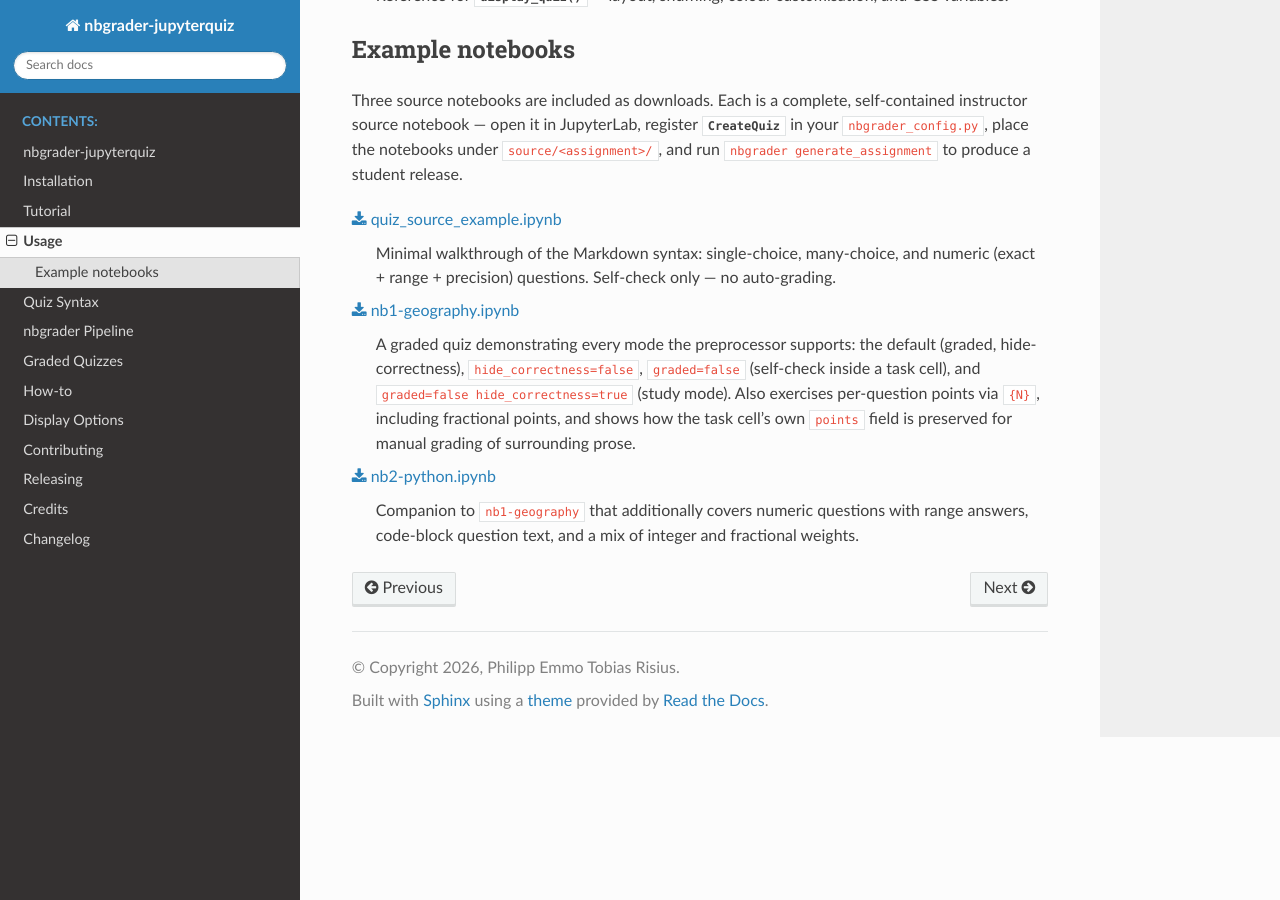
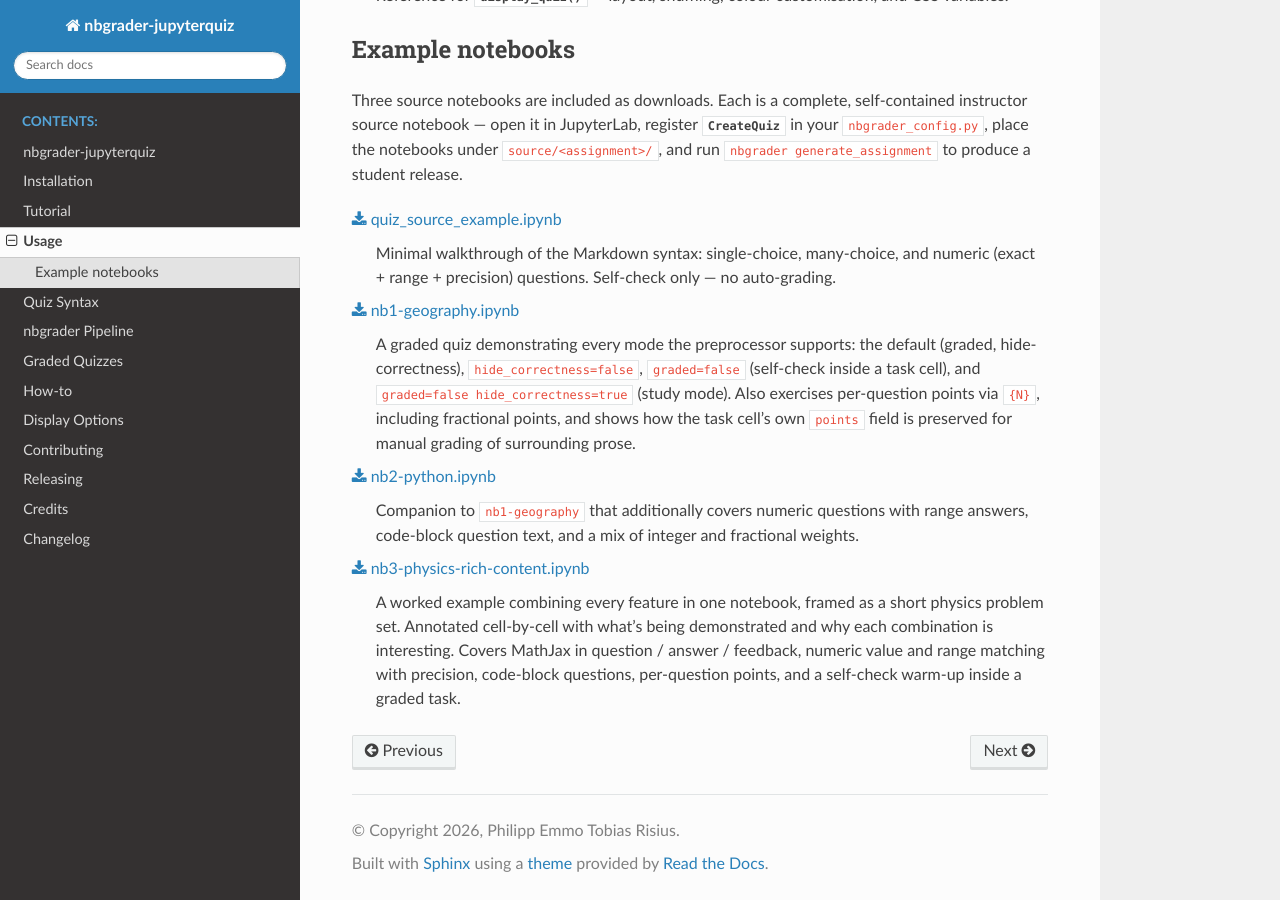
Before and after one commit to PhilippRisius/nbgrader-jupyterquiz, a Sphinx documentation site: the page built from docs/usage.rst, in a window 1280 px wide and 900 px high, scrolled down 785 px. Built offline with Sphinx 7.4.7 and the Read the Docs theme 3.1.0, drawn with Linux system fonts in a browser that asks for light colours; pages that are not in the unit, such as notebooks, are missing from menus.

```diff
--- a/CHANGELOG.rst
+++ b/CHANGELOG.rst
@@ -25,6 +25,12 @@ Changelog
     * :doc:`nbgrader-pipeline` "Collecting and grading" section
       replaced — it described the pre-v0.4.0 self-checking-only
       world.  It now describes the actual sidecar + autograde flow.
+    * New worked example ``nb3-physics-rich-content.ipynb`` (linked
+      from :doc:`usage` as a download) combines every feature in one
+      annotated notebook: MathJax in question / answer / feedback,
+      numeric value and range matching with precision, a code-block
+      question, per-question points (including fractional weights),
+      and a self-check warm-up inside a graded task.
 
     Fixes
     ^^^^^
--- a/docs/usage.rst
+++ b/docs/usage.rst
@@ -60,3 +60,12 @@ produce a student release.
     Companion to ``nb1-geography`` that additionally covers numeric
     questions with range answers, code-block question text, and a mix
     of integer and fractional weights.
+
+:download:`nb3-physics-rich-content.ipynb <examples/nb3-physics-rich-content.ipynb>`
+    A worked example combining every feature in one notebook,
+    framed as a short physics problem set.  Annotated cell-by-cell
+    with what's being demonstrated and why each combination is
+    interesting.  Covers MathJax in question / answer / feedback,
+    numeric value and range matching with precision, code-block
+    questions, per-question points, and a self-check warm-up
+    inside a graded task.
```
Also changed, not shown: docs/examples/nb3-physics-rich-content.ipynb (added).
